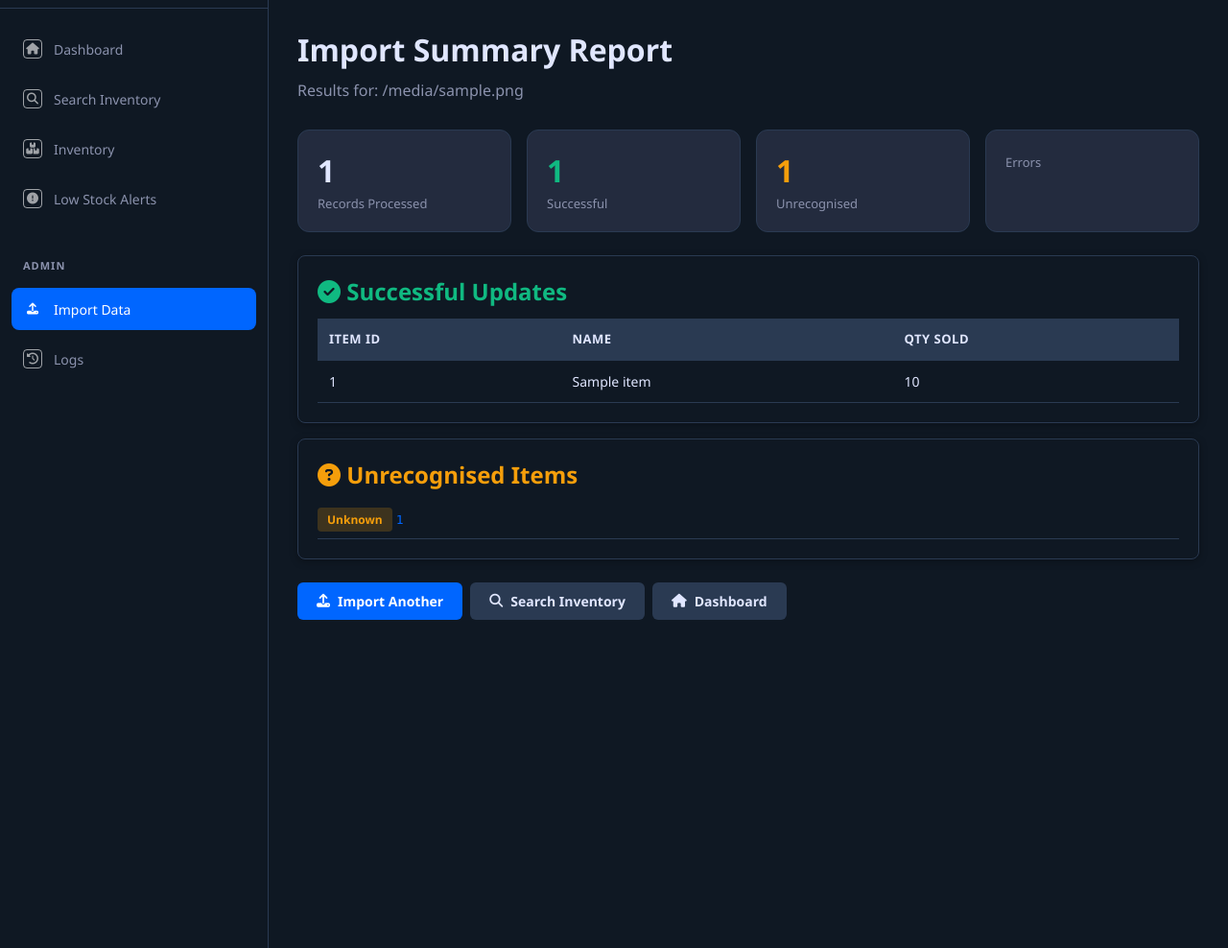
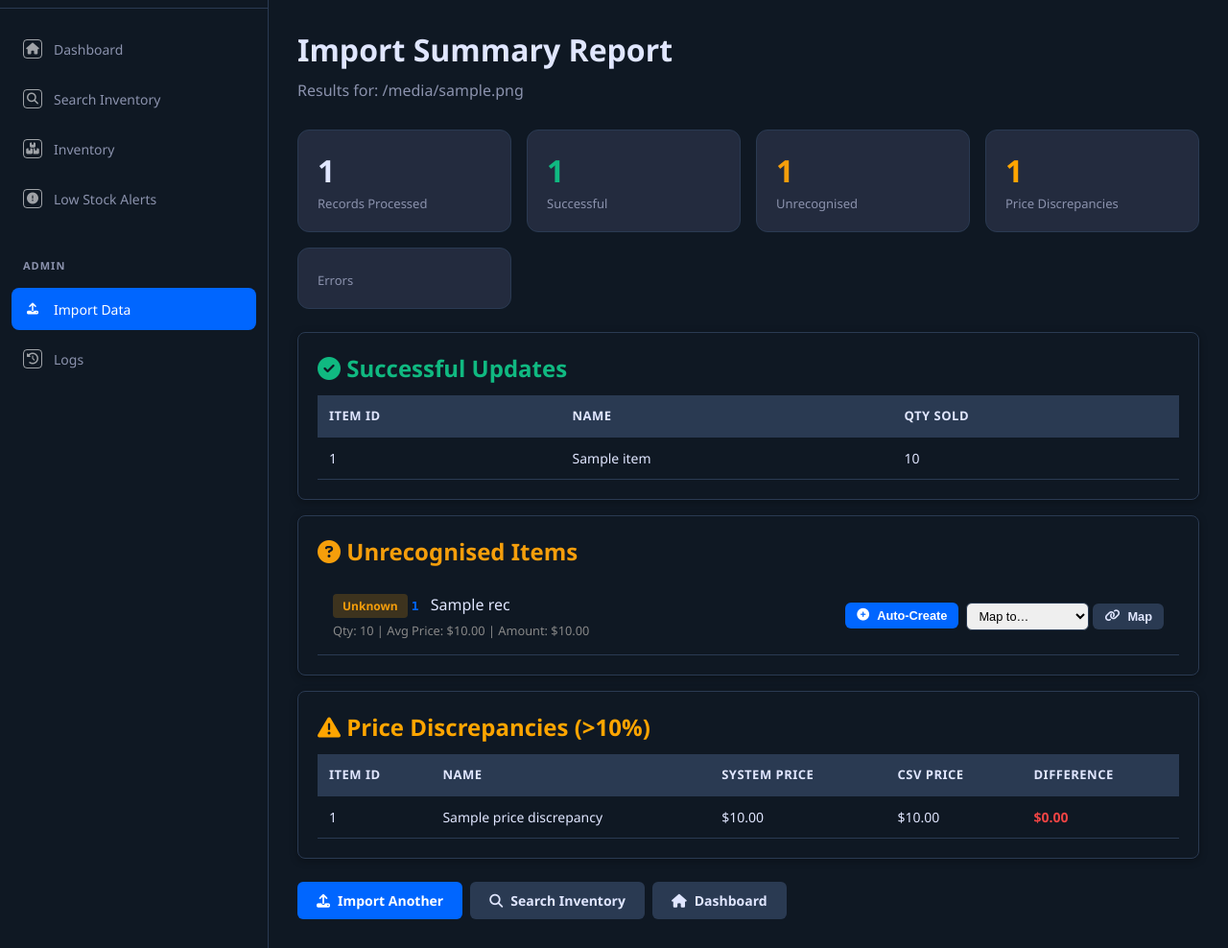
Before and after one commit to matthewaberdeen11/Book-Express-2171, a Flask app: template templates/report.html in a window 1280 px wide. Shown: the part 70-1058 px from the top of the page at 96% size. Run offline with Flask 3, Linux system fonts and the light colour scheme; the template is opened without the code that fills it: most values are stand-ins (such as "Sample title", 1, 10 or a date in 2020).

Commit message:
added option to automatically create new catalogue entries with information from a CSV file Allowing staff to manually map unrecognised item_ids to existing catalogue entries

```diff
--- a/app.py
+++ b/app.py
@@ -74,7 +74,8 @@ def process_import():
 
     return render_template("report.html",
                            report=report.to_dict(),
-                           filename=file.filename)
+                           filename=file.filename,
+                           all_items=InventoryItem.get_all())
 
 
 # ============================================================
@@ -153,6 +154,57 @@ def logs():
 
 
 # ============================================================
+# Unrecognised Item Actions
+# ============================================================
+
+@app.route("/import/create-item", methods=["POST"])
+def create_item():
+    """Auto-create a new catalogue entry from unrecognised CSV data."""
+    item_id = request.form.get("item_id", "").strip()
+    item_name = request.form.get("item_name", "").strip() or f"New Item {item_id}"
+    unit_price = float(request.form.get("average_price", 0))
+    quantity_sold = int(float(request.form.get("quantity_sold", 0)))
+    grade = request.form.get("grade", "").strip()
+    subject = request.form.get("subject", "").strip()
+
+    # Check if it already exists
+    if InventoryItem.find_by_id(item_id):
+        flash(f"Item '{item_id}' already exists in catalogue.", "error")
+        return redirect(url_for("inventory"))
+
+    # Create with initial stock of 0, then the sold quantity is a deficit
+    InventoryItem.create_new(
+        item_id=item_id,
+        item_name=item_name,
+        unit_price=unit_price,
+        stock_quantity=0,
+        grade=grade,
+        subject=subject
+    )
+    flash(f"Created new catalogue entry: {item_id} - {item_name}", "success")
+    return redirect(url_for("inventory"))
+
+
+@app.route("/import/map-item", methods=["POST"])
+def map_item():
+    """Map an unrecognised item_id to an existing catalogue entry and deduct stock."""
+    existing_id = request.form.get("existing_id", "").strip()
+    quantity_sold = int(float(request.form.get("quantity_sold", 0)))
+
+    item = InventoryItem.find_by_id(existing_id)
+    if item is None:
+        flash(f"Target item '{existing_id}' not found.", "error")
+        return redirect(url_for("inventory"))
+
+    if not item.deduct_quantity(quantity_sold):
+        flash(f"Cannot deduct {quantity_sold} from {existing_id} (stock: {item.stock_quantity}).", "error")
+    else:
+        flash(f"Mapped sale and deducted {quantity_sold} from {existing_id} ({item.item_name}).", "success")
+
+    return redirect(url_for("inventory"))
+
+
+# ============================================================
 # Initialize and run
 # ============================================================
 
--- a/templates/report.html
+++ b/templates/report.html
@@ -12,6 +12,7 @@
     <div class="stat-card"><div class="stat-value">{{ report.total_processed }}</div><div class="stat-label">Records Processed</div></div>
     <div class="stat-card"><div class="stat-value" style="color:var(--success-color)">{{ report.success_count }}</div><div class="stat-label">Successful</div></div>
     <div class="stat-card"><div class="stat-value" style="color:var(--warning-color)">{{ report.unrecognised_count }}</div><div class="stat-label">Unrecognised</div></div>
+    <div class="stat-card"><div class="stat-value" style="color:orange">{{ report.price_discrepancy_count }}</div><div class="stat-label">Price Discrepancies</div></div>
     <div class="stat-card"><div class="stat-value" style="color:var(--danger-color)">{{ report.error_count }}</div><div class="stat-label">Errors</div></div>
 </div>
 {% if report.successful_updates %}
@@ -26,7 +27,58 @@
 {% if report.unrecognised_items %}
 <div class="catalogue-container" style="margin-bottom:1rem">
     <h2 style="color:var(--warning-color);margin-bottom:12px"><i class="fas fa-question-circle"></i> Unrecognised Items</h2>
-    {% for uid in report.unrecognised_items %}<p style="padding:.4rem 0;border-bottom:1px solid var(--border-color)"><span class="badge badge-yellow">Unknown</span> <code style="color:var(--primary-color)">{{ uid }}</code></p>{% endfor %}
+    {% for rec in report.unrecognised_items %}
+    <div style="padding:1rem;border-bottom:1px solid var(--border-color);display:flex;flex-wrap:wrap;align-items:center;gap:1rem">
+        <div style="flex:1;min-width:200px">
+            <span class="badge badge-yellow">Unknown</span>
+            <code style="color:var(--primary-color);font-weight:600">{{ rec.item_id }}</code>
+            {% if rec.item_name %}<span style="margin-left:.5rem">{{ rec.item_name }}</span>{% endif %}
+            <span style="font-size:.8rem;color:#888;display:block;margin-top:4px">
+                Qty: {{ rec.quantity_sold }}
+                {% if rec.average_price %} | Avg Price: ${{ "%.2f"|format(rec.average_price) }}{% endif %}
+                {% if rec.amount %} | Amount: ${{ "%.2f"|format(rec.amount) }}{% endif %}
+            </span>
+        </div>
+        <div style="display:flex;gap:.5rem;flex-wrap:wrap">
+            <!-- Auto-Create -->
+            <form action="/import/create-item" method="POST" style="display:inline">
+                <input type="hidden" name="item_id" value="{{ rec.item_id }}">
+                <input type="hidden" name="item_name" value="{{ rec.item_name }}">
+                <input type="hidden" name="average_price" value="{{ rec.average_price }}">
+                <input type="hidden" name="quantity_sold" value="{{ rec.quantity_sold }}">
+                <button type="submit" class="btn-primary" style="font-size:.8rem;padding:6px 12px">
+                    <i class="fas fa-plus-circle"></i> Auto-Create
+                </button>
+            </form>
+            <!-- Map to Existing -->
+            <form action="/import/map-item" method="POST" style="display:inline-flex;align-items:center;gap:4px">
+                <input type="hidden" name="quantity_sold" value="{{ rec.quantity_sold }}">
+                <select name="existing_id" style="padding:5px 8px;border:1px solid var(--border-color);border-radius:6px;font-size:.8rem">
+                    <option value="">Map to…</option>
+                    {% for item in all_items %}
+                    <option value="{{ item.item_id }}">{{ item.item_id }} - {{ item.item_name }}</option>
+                    {% endfor %}
+                </select>
+                <button type="submit" class="btn-secondary" style="font-size:.8rem;padding:6px 12px">
+                    <i class="fas fa-link"></i> Map
+                </button>
+            </form>
+        </div>
+    </div>
+    {% endfor %}
+</div>
+{% endif %}
+{% if report.price_discrepancies %}
+<div class="catalogue-container" style="margin-bottom:1rem">
+    <h2 style="color:orange;margin-bottom:12px"><i class="fas fa-exclamation-triangle"></i> Price Discrepancies (&gt;10%)</h2>
+    <table class="catalogue-table">
+        <thead><tr><th>Item ID</th><th>Name</th><th>System Price</th><th>CSV Price</th><th>Difference</th></tr></thead>
+        <tbody>{% for d in report.price_discrepancies %}<tr>
+            <td>{{ d.item_id }}</td><td>{{ d.item_name }}</td>
+            <td>${{ "%.2f"|format(d.system_price) }}</td><td>${{ "%.2f"|format(d.csv_price) }}</td>
+            <td style="color:var(--danger-color);font-weight:600">${{ "%.2f"|format(d.csv_price - d.system_price) }}</td>
+        </tr>{% endfor %}</tbody>
+    </table>
 </div>
 {% endif %}
 {% if report.errors %}
```
Also changed, not shown: boundaries/ZohoCSVAdapter.py (+24 -4 lines), controllers/ImportController.py (+7 -2 lines), entities/ImportSummaryReport.py (+11 -3 lines), entities/InventoryItem.py (+15 -0 lines), sample_sales copy.csv (deleted, +0 -7 lines), sample_sales.csv (+7 -7 lines), book_express.db, 1 other file.
